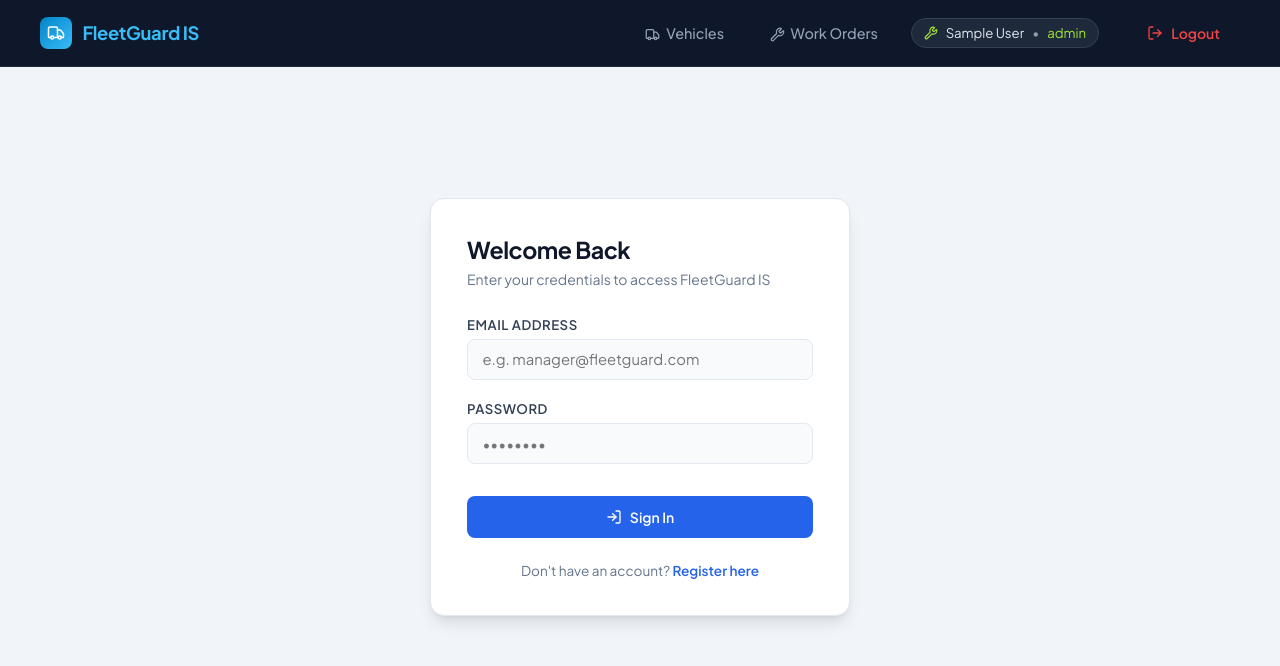
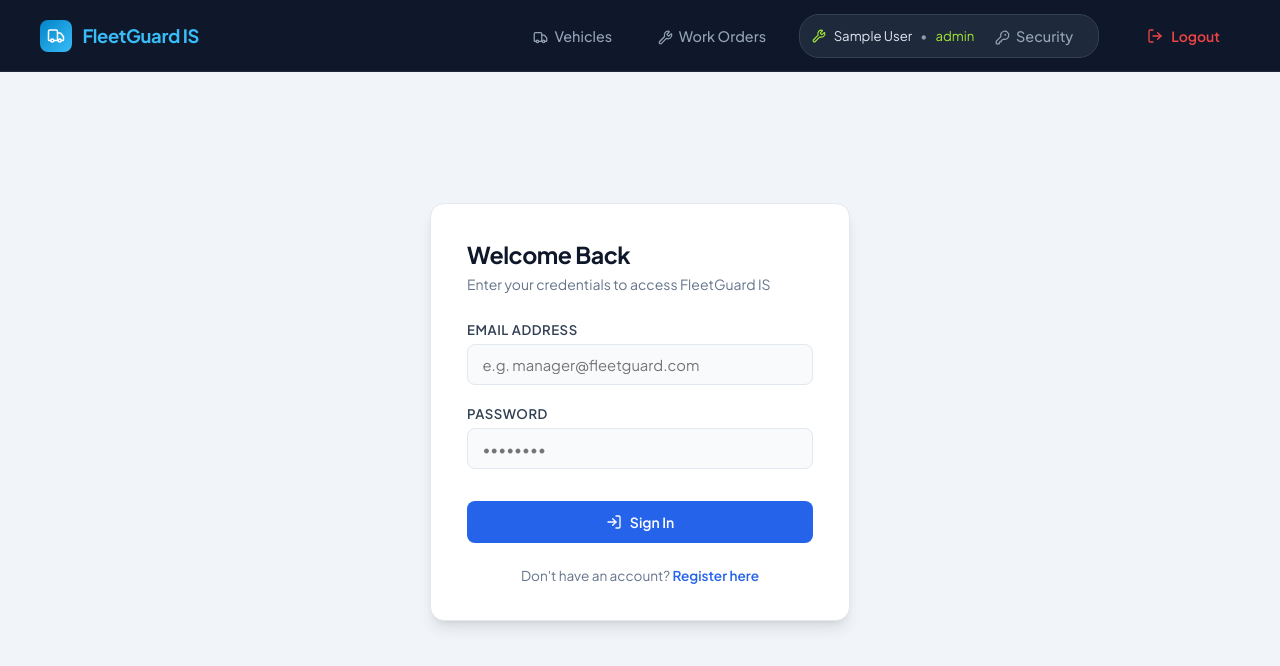
Before and after one commit to tiju46/web_development, a React (Vite) app in the folder client/: page /login in a window 1280 px wide. Shown: the top 666 px of the page. Built offline with nearby package versions, Linux system fonts and the light colour scheme; sample sign-in values are in the browser's storage.

Commit message:
added Security nav link

```diff
--- a/client/src/components/Navbar.jsx
+++ b/client/src/components/Navbar.jsx
@@ -1,7 +1,7 @@
 import React from 'react';
 import { NavLink, useNavigate } from 'react-router-dom';
 import { useAuth } from '../context/AuthContext';
-import { Truck, LogOut, Wrench, ShieldCheck } from 'lucide-react';
+import { Truck, LogOut, Wrench, ShieldCheck, KeyRound } from 'lucide-react';
 
 const Navbar = () => {
   const { user, logout } = useAuth();
@@ -49,6 +49,13 @@ const Navbar = () => {
       <span style={{ color: user.role === 'Manager' ? '#fbbf24' : '#a3e635' }}>
         {user.role}
        </span>
+       <NavLink
+            to="/change-password"
+            className={({ isActive }) => (isActive ? 'nav-link active' : 'nav-link')}
+            title="Account Settings">
+          <KeyRound size={15} style={{ display: 'inline', marginRight: '6px', verticalAlign: 'text-bottom' }} />
+          Security
+        </NavLink>
     </div>
 
     <button onClick={handleLogout} className="btn btn-ghost" style={{ color: '#ef4444' }} title="Sign Out">
```
